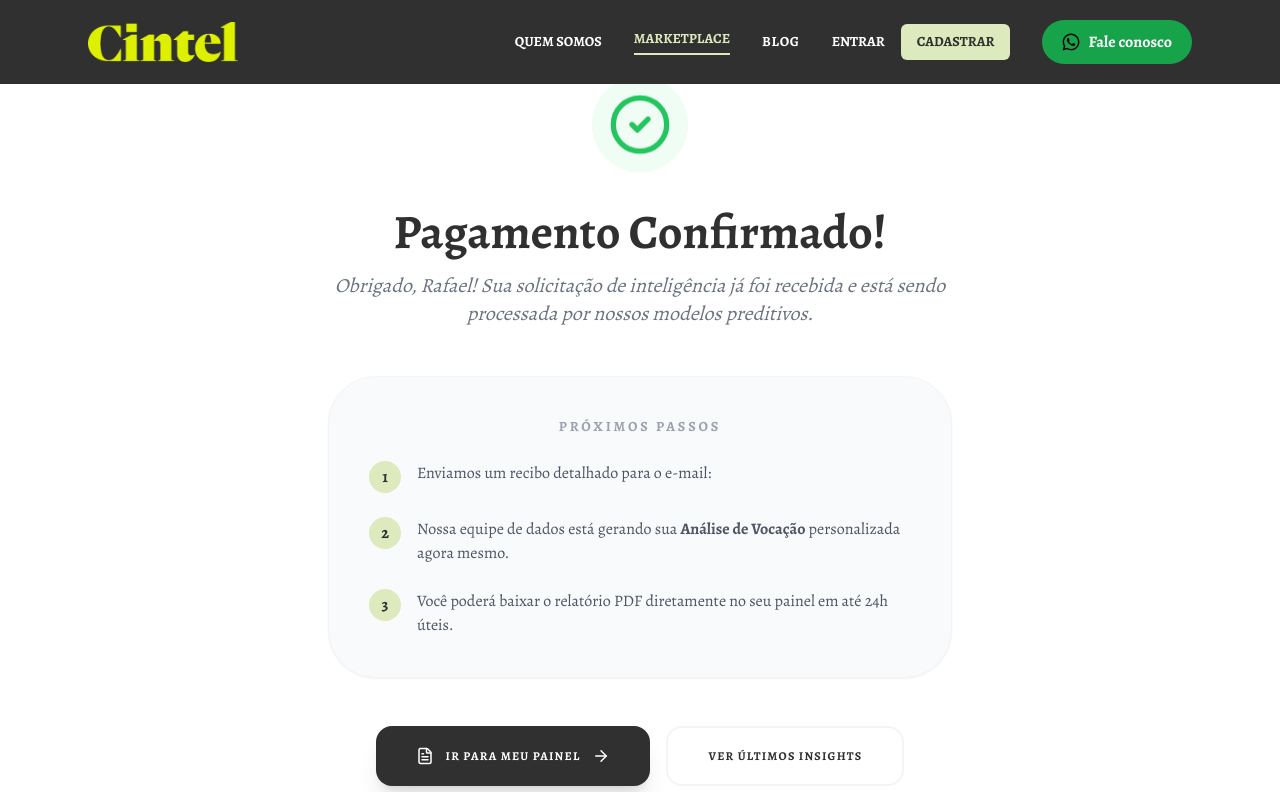
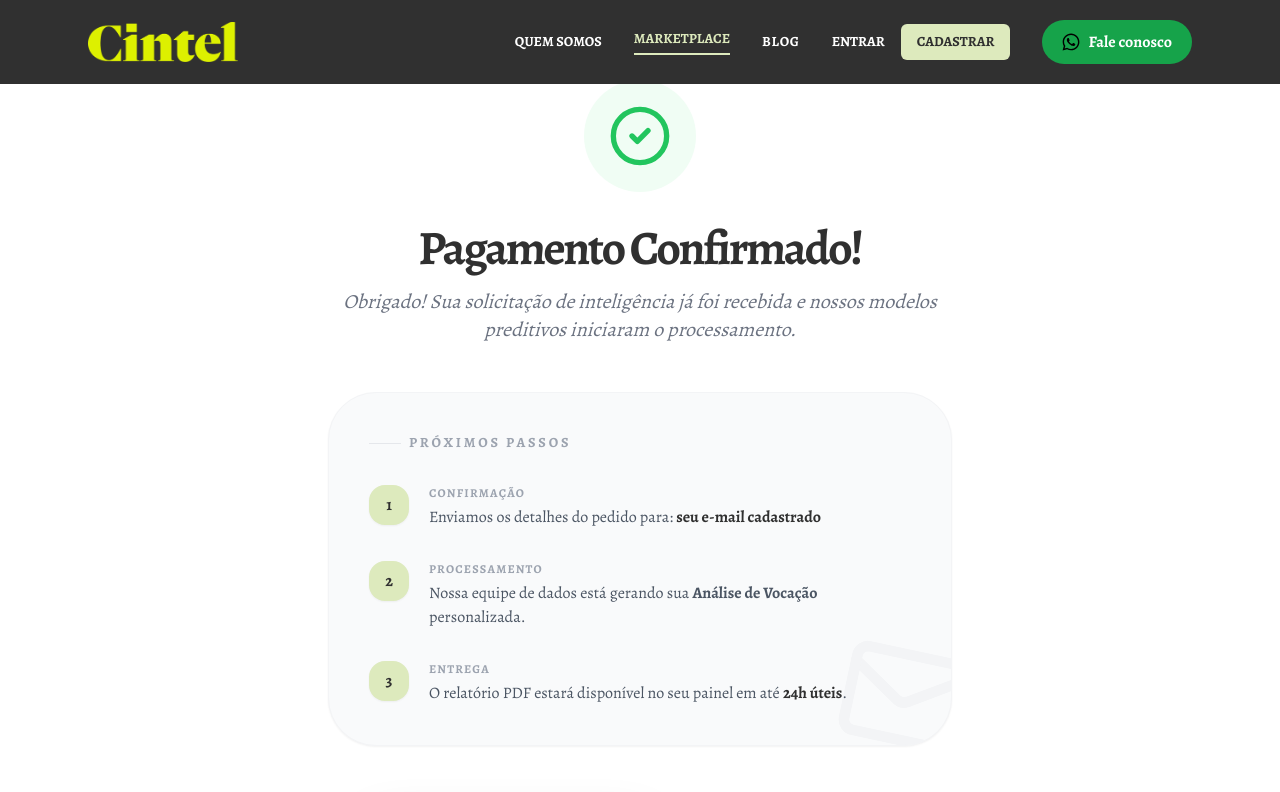
Before and after one commit to rafaelcallegari/cintel-site, a Next.js app: page /market/success in a window 1280 px wide. Shown: the top 792 px of the page. Built offline with nearby package versions, Linux system fonts and the light colour scheme; no server answers.

Commit message:
atualização link de pagamento

```diff
--- a/app/market/success/page.tsx
+++ b/app/market/success/page.tsx
@@ -1,58 +1,62 @@
 'use client'
 
-import { Suspense, useEffect, useState } from 'react'
+import { Suspense } from 'react'
 import { useSearchParams } from 'next/navigation'
-import { createBrowserClient } from '@supabase/ssr'
 import Link from 'next/link'
-import { CheckCircle2, ArrowRight, FileText } from 'lucide-react'
+import { CheckCircle2, ArrowRight, FileText, Mail } from 'lucide-react'
 
 function SuccessContent() {
   const searchParams = useSearchParams()
-  const email = searchParams.get('email')
-  const [loading, setLoading] = useState(true)
-
-  const supabase = createBrowserClient(
-    process.env.NEXT_PUBLIC_SUPABASE_URL!,
-    process.env.NEXT_PUBLIC_SUPABASE_ANON_KEY!
-  )
-
-  useEffect(() => {
-    // Simulação de delay para garantir que o banco processou o webhook do Stripe
-    const timer = setTimeout(() => setLoading(false), 1500)
-    return () => clearTimeout(timer)
-  }, [])
+  const email = searchParams.get('email') || 'seu e-mail cadastrado'
 
   return (
     <main className="min-h-screen bg-white flex items-center justify-center pt-20 pb-10 font-alegreya">
       <div className="max-w-2xl w-full px-6 text-center">
 
-        {/* Ícone de Sucesso Animado */}
+        {/* Ícone de Sucesso */}
         <div className="mb-8 flex justify-center">
-          <div className="bg-green-50 p-4 rounded-full animate-bounce">
+          <div className="bg-green-50 p-6 rounded-full animate-in zoom-in duration-500">
             <CheckCircle2 className="w-16 h-16 text-green-500" />
           </div>
         </div>
 
-        <h1 className="text-5xl font-extrabold text-[#303030] mb-4">Pagamento Confirmado!</h1>
+        <h1 className="text-5xl font-extrabold text-[#303030] mb-4 tracking-tighter">Pagamento Confirmado!</h1>
         <p className="text-xl text-gray-500 mb-12 italic">
-          Obrigado, Rafael! Sua solicitação de inteligência já foi recebida e está sendo processada por nossos modelos preditivos.
+          Obrigado! Sua solicitação de inteligência já foi recebida e nossos modelos preditivos iniciaram o processamento.
         </p>
 
-        <div className="bg-gray-50 rounded-[3rem] p-10 border border-gray-100 mb-12 shadow-sm">
-          <h2 className="text-sm font-black uppercase tracking-[0.2em] text-gray-400 mb-6">Próximos Passos</h2>
+        <div className="bg-gray-50 rounded-[3rem] p-10 border border-gray-100 mb-12 shadow-sm text-left relative overflow-hidden">
+          {/* Decoração de fundo */}
+          <Mail className="absolute -right-4 -bottom-4 text-gray-100 w-32 h-32 rotate-12" />
 
-          <div className="space-y-6 text-left">
-            <div className="flex gap-4">
-              <div className="bg-cintelYellow text-[#303030] w-8 h-8 rounded-full flex items-center justify-center font-bold shrink-0">1</div>
-              <p className="text-gray-600">Enviamos um recibo detalhado para o e-mail: <strong className="text-[#303030]">{email}</strong></p>
+          <h2 className="text-sm font-black uppercase tracking-[0.2em] text-gray-400 mb-8 flex items-center gap-2">
+            <span className="w-8 h-px bg-gray-200"></span>
+            Próximos Passos
+          </h2>
+
+          <div className="space-y-8 relative z-10">
+            <div className="flex gap-5">
+              <div className="bg-cintelYellow text-[#303030] w-10 h-10 rounded-2xl flex items-center justify-center font-black shrink-0 shadow-sm">1</div>
+              <div>
+                <p className="text-gray-400 text-xs uppercase font-black tracking-widest mb-1">Confirmação</p>
+                <p className="text-gray-600">Enviamos os detalhes do pedido para: <strong className="text-[#303030]">{email}</strong></p>
+              </div>
             </div>
-            <div className="flex gap-4">
-              <div className="bg-cintelYellow text-[#303030] w-8 h-8 rounded-full flex items-center justify-center font-bold shrink-0">2</div>
-              <p className="text-gray-600">Nossa equipe de dados está gerando sua <strong>Análise de Vocação</strong> personalizada agora mesmo.</p>
+
+            <div className="flex gap-5">
+              <div className="bg-cintelYellow text-[#303030] w-10 h-10 rounded-2xl flex items-center justify-center font-black shrink-0 shadow-sm">2</div>
+              <div>
+                <p className="text-gray-400 text-xs uppercase font-black tracking-widest mb-1">Processamento</p>
+                <p className="text-gray-600">Nossa equipe de dados está gerando sua <strong>Análise de Vocação</strong> personalizada.</p>
+              </div>
             </div>
-            <div className="flex gap-4">
-              <div className="bg-cintelYellow text-[#303030] w-8 h-8 rounded-full flex items-center justify-center font-bold shrink-0">3</div>
-              <p className="text-gray-600">Você poderá baixar o relatório PDF diretamente no seu painel em até 24h úteis.</p>
+
+            <div className="flex gap-5">
+              <div className="bg-cintelYellow text-[#303030] w-10 h-10 rounded-2xl flex items-center justify-center font-black shrink-0 shadow-sm">3</div>
+              <div>
+                <p className="text-gray-400 text-xs uppercase font-black tracking-widest mb-1">Entrega</p>
+                <p className="text-gray-600">O relatório PDF estará disponível no seu painel em até <strong className="text-[#303030]">24h úteis</strong>.</p>
+              </div>
             </div>
           </div>
         </div>
@@ -60,35 +64,34 @@ function SuccessContent() {
         <div className="flex flex-col sm:flex-row gap-4 justify-center">
           <Link
             href="/dashboard"
-            className="flex items-center justify-center gap-3 bg-[#303030] text-white px-10 py-5 rounded-2xl font-black uppercase text-xs tracking-widest hover:bg-black transition-all shadow-xl group"
+            className="flex items-center justify-center gap-3 bg-[#303030] text-white px-12 py-5 rounded-2xl font-black uppercase text-[10px] tracking-[0.2em] hover:bg-black transition-all shadow-2xl group"
           >
-            <FileText size={18} />
-            Ir para Meu Painel
-            <ArrowRight size={18} className="group-hover:translate-x-2 transition-transform" />
+            <FileText size={16} />
+            Acessar Meu Painel
+            <ArrowRight size={16} className="group-hover:translate-x-2 transition-transform" />
           </Link>
 
           <Link
             href="/blog"
-            className="flex items-center justify-center gap-3 bg-white text-[#303030] px-10 py-5 rounded-2xl font-black uppercase text-xs tracking-widest border-2 border-gray-100 hover:border-cintelYellow transition-all"
+            className="flex items-center justify-center gap-3 bg-white text-[#303030] px-12 py-5 rounded-2xl font-black uppercase text-[10px] tracking-[0.2em] border-2 border-gray-100 hover:border-cintelYellow transition-all"
           >
-            Ver Últimos Insights
+            Ler Insights do Blog
           </Link>
         </div>
 
-        <p className="mt-12 text-gray-400 text-sm">
-          Dúvidas? Entre em contato pelo e-mail suporte@cintel.com.br
+        <p className="mt-16 text-gray-400 text-[10px] uppercase font-bold tracking-[0.2em]">
+          Dúvidas? suporte@cintel.com.br
         </p>
       </div>
     </main>
   )
 }
 
-// O EXPORT PRINCIPAL PRECISA DO SUSPENSE PARA NÃO DAR ERRO NA VERCEL
 export default function SuccessPage() {
   return (
     <Suspense fallback={
       <div className="min-h-screen flex items-center justify-center bg-white">
-        <div className="animate-spin rounded-full h-12 w-12 border-t-2 border-cintelYellow"></div>
+        <div className="animate-spin rounded-full h-10 w-10 border-t-2 border-cintelYellow"></div>
       </div>
     }>
       <SuccessContent />
```
